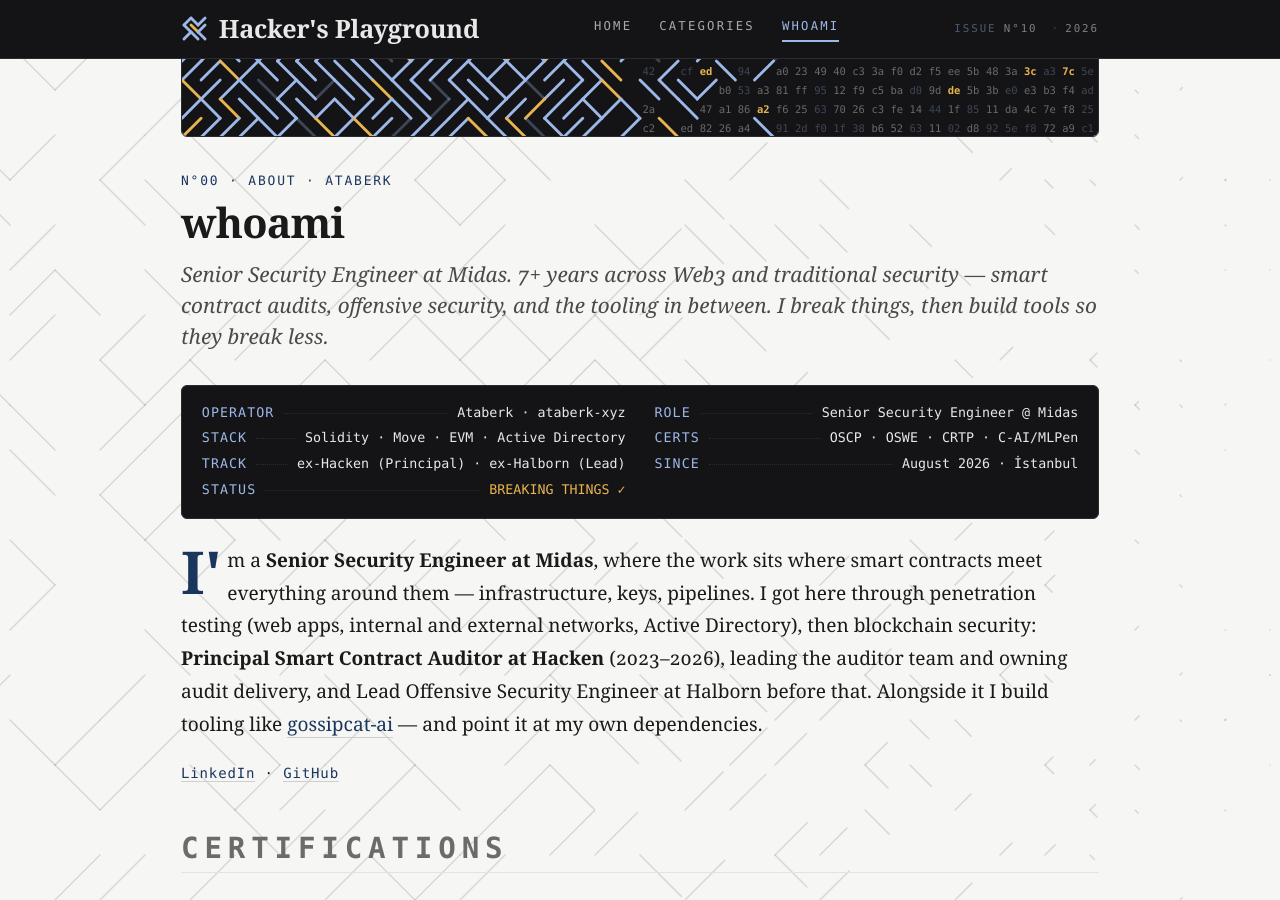
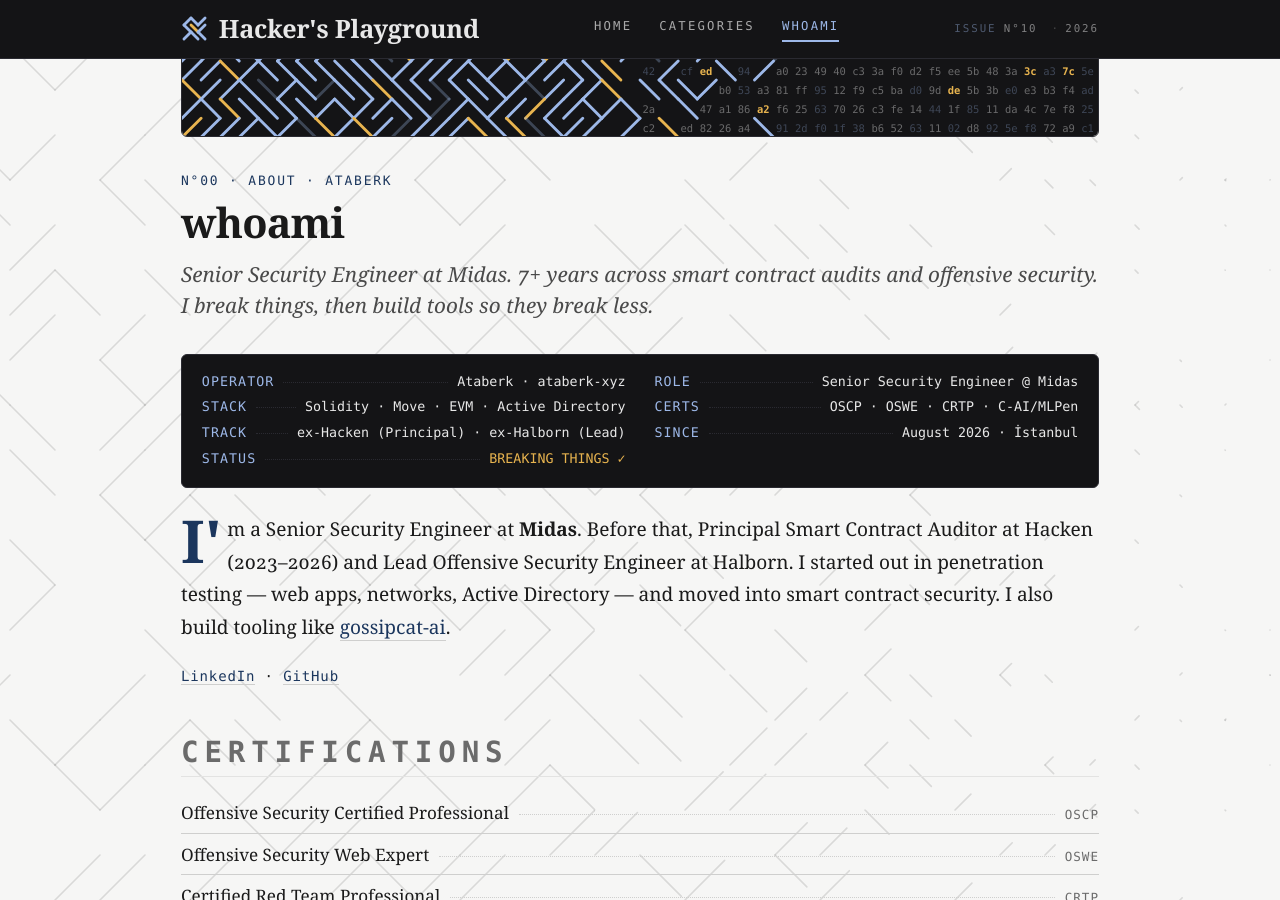
Before and after one commit to ataberk-xyz/ataberk-xyz.github.io, a Jekyll site: the page built from about.md, in a window 1280 px wide and 900 px high, scrolled down 201 px. Built offline with Jekyll 4.4.1, drawn with Linux system fonts in a browser that asks for light colours.

Commit message:
about: plainer intro — state the role, drop the flourish
Co-Authored-By: Claude Fable 5 <noreply@anthropic.com>

```diff
--- a/about.md
+++ b/about.md
@@ -6,7 +6,7 @@ sidebar_link: true
 cover_hero: true
 cover_split: true
 kicker: "N°00 · ABOUT · ATABERK"
-description: "Senior Security Engineer at Midas. 7+ years across Web3 and traditional security — smart contract audits, offensive security, and the tooling in between. I break things, then build tools so they break less."
+description: "Senior Security Engineer at Midas. 7+ years across smart contract audits and offensive security. I break things, then build tools so they break less."
 ---
 
 <dl class="ledger-block">
@@ -19,7 +19,7 @@ description: "Senior Security Engineer at Midas. 7+ years across Web3 and tradit
   <div class="lrow"><dt>STATUS</dt><span class="dots"></span><dd class="sev">BREAKING THINGS ✓</dd></div>
 </dl>
 
-<p class="about-intro">I'm a <strong>Senior Security Engineer at Midas</strong>, where the work sits where smart contracts meet everything around them — infrastructure, keys, pipelines. I got here through penetration testing (web apps, internal and external networks, Active Directory), then blockchain security: <strong>Principal Smart Contract Auditor at Hacken</strong> (2023–2026), leading the auditor team and owning audit delivery, and Lead Offensive Security Engineer at Halborn before that. Alongside it I build tooling like <a href="https://github.com/gossipcat-ai/gossipcat-ai">gossipcat-ai</a> — and point it at my own dependencies.</p>
+<p class="about-intro">I'm a Senior Security Engineer at <strong>Midas</strong>. Before that, Principal Smart Contract Auditor at Hacken (2023–2026) and Lead Offensive Security Engineer at Halborn. I started out in penetration testing — web apps, networks, Active Directory — and moved into smart contract security. I also build tooling like <a href="https://github.com/gossipcat-ai/gossipcat-ai">gossipcat-ai</a>.</p>
 
 <p class="about-links"><a href="https://www.linkedin.com/in/ataberkyavuzer/">LinkedIn</a> · <a href="https://github.com/ataberk-xyz">GitHub</a></p>
 
```
